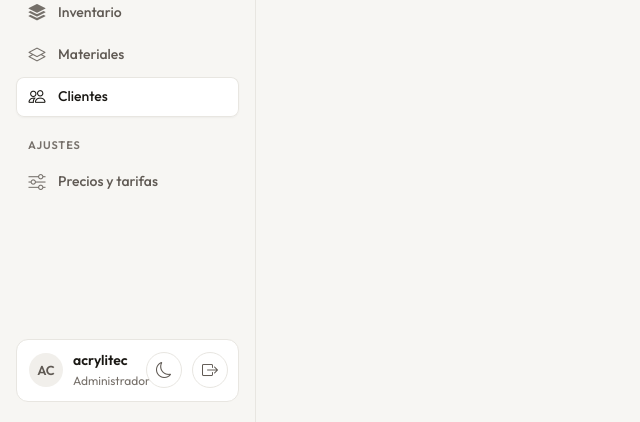
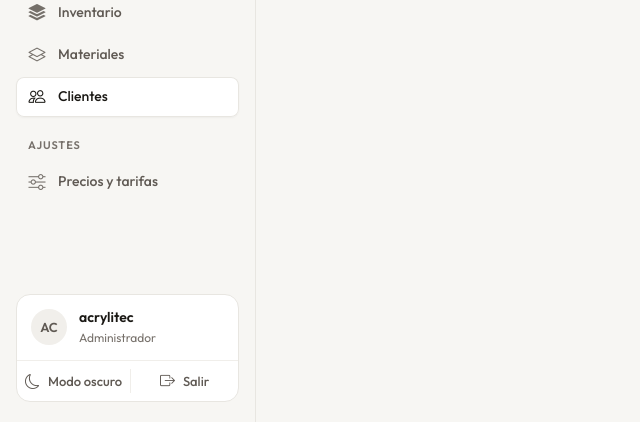
Before and after one commit to YonAnn99/Acrylitec, a Django app: page /clientes/ in a window 1280 px wide. Shown: the part 378-800 px from the top of the page, without its empty margins (0-640 px from the left). Run offline with Django 5.2, Linux system fonts and the light colour scheme; a user stored in the database is signed in; data comes from the database, SQL or seed files in the repository; both versions use the stored data as it was after the commit; some libraries are stand-ins or nearby versions.

Commit message:
reacomodo de botones mode y cerrar sesio

```diff
--- a/gestion/static/gestion/css/main.css
+++ b/gestion/static/gestion/css/main.css
@@ -339,12 +339,98 @@ kbd {
 .sidebar-user {
   margin-top: auto;
   display: flex;
-  align-items: center;
-  gap: 10px;
-  padding: 10px 10px 10px 12px;
-  border-radius: var(--radius-md);
+  flex-direction: column;
+  border-radius: 14px;
   border: 1px solid var(--clr-border);
   background: var(--clr-surface);
+  overflow: hidden;
+}
+
+.sidebar-user-info {
+  display: flex;
+  align-items: center;
+  gap: 12px;
+  padding: 12px 14px;
+  min-width: 0;
+}
+
+.sidebar-user-info .avatar {
+  width: 36px;
+  height: 36px;
+}
+
+.sidebar-user-actions {
+  display: grid;
+  grid-template-columns: 1fr auto 1fr;
+  align-items: stretch;
+  border-top: 1px solid var(--clr-border-subtle);
+}
+
+.sidebar-user-actions::before {
+  content: '';
+  grid-column: 2;
+  grid-row: 1;
+  width: 1px;
+  margin: 8px 0;
+  background: var(--clr-border-subtle);
+}
+
+.sidebar-user-actions > :first-child {
+  grid-column: 1;
+  grid-row: 1;
+}
+
+.sidebar-user-actions > :last-child {
+  grid-column: 3;
+  grid-row: 1;
+}
+
+.sidebar-action,
+.sidebar-action.theme-toggle {
+  display: flex;
+  align-items: center;
+  justify-content: center;
+  gap: 8px;
+  min-height: 40px;
+  padding: 0 8px;
+  border: 0;
+  background: transparent;
+  color: var(--clr-text-secondary);
+  font: 500 0.8125rem var(--font-sans);
+  white-space: nowrap;
+  cursor: pointer;
+  transition: background-color 120ms ease, color 120ms ease, transform var(--dur-fast) var(--ease-out);
+}
+
+.sidebar-action:hover {
+  background: var(--clr-hover);
+  color: var(--clr-text);
+}
+
+.sidebar-action:active {
+  transform: scale(0.97);
+}
+
+.sidebar-action--logout:hover {
+  color: var(--clr-danger);
+}
+
+.sidebar-action i {
+  font-size: 0.9375rem;
+}
+
+.sidebar-action-icon {
+  display: inline-grid;
+  place-items: center;
+}
+
+.theme-label-dark,
+[data-bs-theme="dark"] .theme-label-light {
+  display: none;
+}
+
+[data-bs-theme="dark"] .theme-label-dark {
+  display: inline;
 }
 
 .avatar {
--- a/gestion/templates/gestion/base.html
+++ b/gestion/templates/gestion/base.html
@@ -78,18 +78,27 @@
         </nav>
 
         <div class="sidebar-user">
+            <div class="sidebar-user-info">
                 <span class="avatar">{{ request.user.username|slice:":2"|upper }}</span>
                 <span class="sidebar-user-text">
                     <span class="sidebar-user-name">{{ request.user.get_full_name|default:request.user.username }}</span>
                     <span class="sidebar-user-role">{% if request.user.is_superuser %}Administrador{% else %}{{ request.user.groups.all.0.name|default:"Usuario" }}{% endif %}</span>
                 </span>
-            <button class="icon-btn theme-toggle" type="button" data-theme-toggle aria-label="Cambiar a modo oscuro">
-                <i class="bi bi-moon theme-toggle__moon" aria-hidden="true"></i>
-                <i class="bi bi-sun theme-toggle__sun" aria-hidden="true"></i>
+            </div>
+            <div class="sidebar-user-actions">
+                <button class="sidebar-action theme-toggle" type="button" data-theme-toggle aria-label="Cambiar a modo oscuro">
+                    <span class="sidebar-action-icon" aria-hidden="true">
+                        <i class="bi bi-moon theme-toggle__moon"></i>
+                        <i class="bi bi-sun theme-toggle__sun"></i>
+                    </span>
+                    <span class="theme-label-light">Modo oscuro</span>
+                    <span class="theme-label-dark">Modo claro</span>
                 </button>
-            <a class="icon-btn" href="{% url 'logout' %}" aria-label="Cerrar sesión" title="Cerrar sesión">
-                <i class="bi bi-box-arrow-right"></i>
+                <a class="sidebar-action sidebar-action--logout" href="{% url 'logout' %}">
+                    <i class="bi bi-box-arrow-right" aria-hidden="true"></i>
+                    <span>Salir</span>
                 </a>
+            </div>
         </div>
     </aside>
 
```
Also changed, not shown: db.sqlite3. Lines whose indentation alone changed are shown as unchanged.
